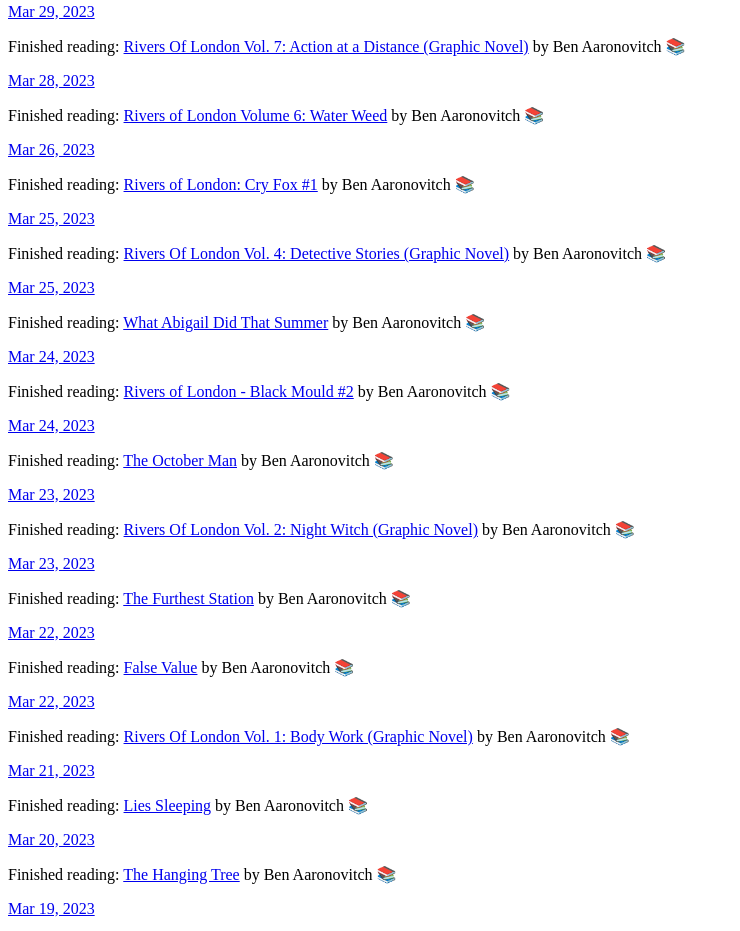
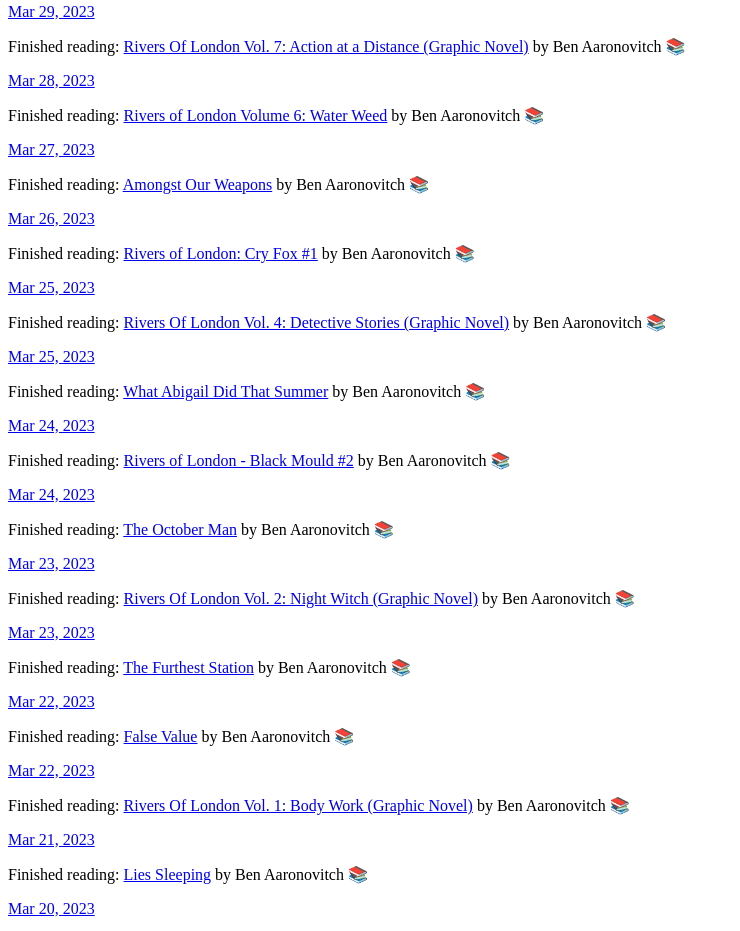
Before and after one commit to oceandruid/microblog, a plain HTML site: page index.html in a window 1280 px wide. Shown: the part 1592-2523 px from the top of the page, without its empty margins (0-740 px from the left). Drawn offline with Linux system fonts and the light colour scheme.

Commit message:
Archiving from Micro.blog.

```diff
--- a/index.html
+++ b/index.html
@@ -293,6 +293,17 @@
 
 		<div class="e-content">
 			 <p>Finished reading: <a href="https://micro.blog/books/9781785868177">Rivers of London Volume 6: Water Weed</a> by Ben Aaronovitch 📚</p>
+
+		</div>
+	  </div>
+
+	  <div class="h-entry">
+
+
+		<a href="https://mrt.im/2023/03/27/finished-reading-amongst.html" class="u-url"><time class="dt-published" datetime="2023-03-27 12:00:00 -0400">Mar 27, 2023</time></a>
+
+		<div class="e-content">
+			 <p>Finished reading: <a href="https://micro.blog/books/9780756414832">Amongst Our Weapons</a> by Ben Aaronovitch 📚</p>
 
 		</div>
 	  </div>
```
